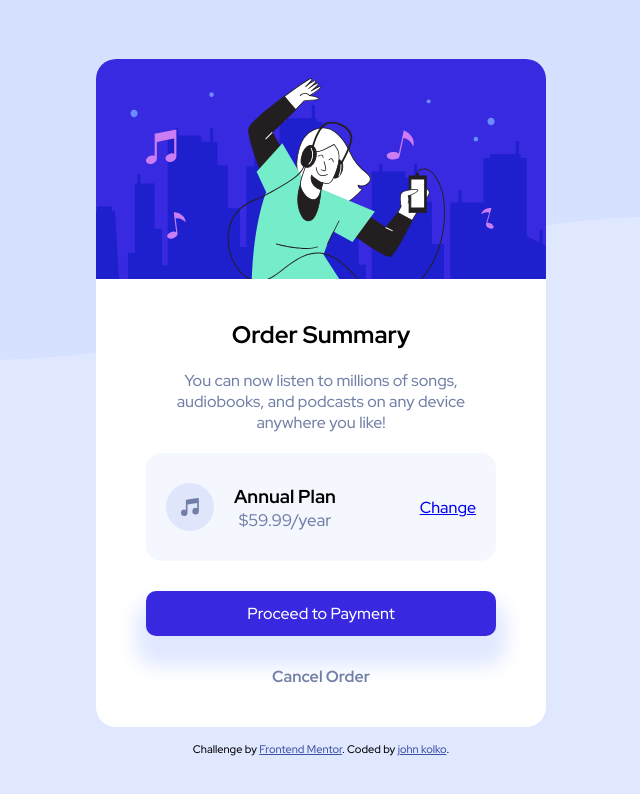
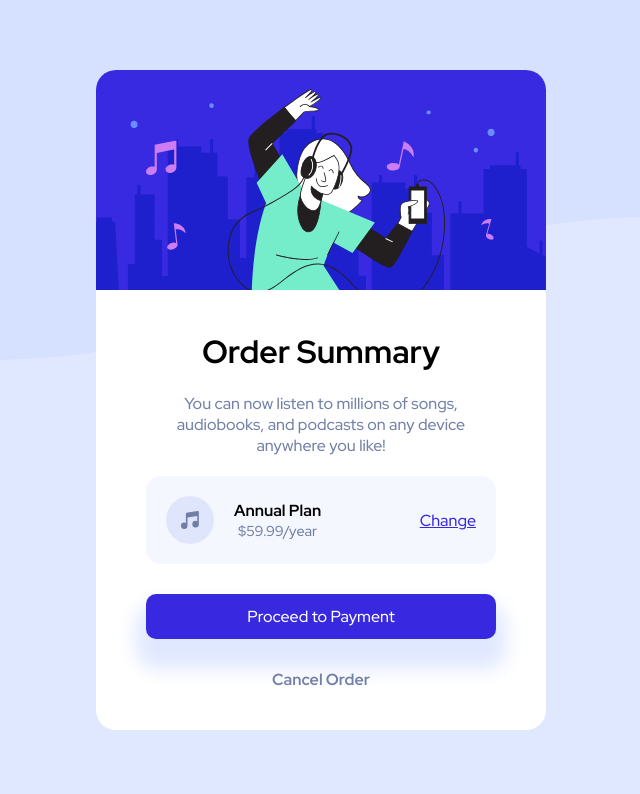
Before and after one commit to yehy/order-summrary-component-main, a plain HTML site: page index.html in a window 1280 px wide. Shown: the whole page, without its empty margins (319-959 px from the left). Drawn offline with Linux system fonts and the light colour scheme.

Commit message:
(solved-some-issues)

```diff
--- a/index.html
+++ b/index.html
@@ -29,7 +29,7 @@
       <section class="options">
         <div class="status">
           <img src="images/icon-music.svg" alt="" class="music-icon">
-          <h3 class="">Annual Plan <span class="plan">$59.99/year</span></h3>
+          <p class="annual-plan">Annual Plan <span class="plan">$59.99/year</span></p>
         </div>
         <div class="link">
           <a href="#">Change</a>
@@ -45,9 +45,5 @@
 
   </main>
 
-  <div class="attribution">
-    Challenge by <a href="https://www.frontendmentor.io?ref=challenge" target="_blank">Frontend Mentor</a>.
-    Coded by <a href="#">john kolko</a>.
-  </div>
 </body>
 </html>
--- a/main.css
+++ b/main.css
@@ -41,6 +41,10 @@ header img {
     padding: 40px 50px;
 }
 
+.main h1 {
+    font-size: 2em;
+}
+
 .discription {
     margin: 20px 0;
     color: hsl(224, 23%, 55%);
@@ -52,7 +56,7 @@ header img {
     justify-content: space-between;
     align-items: center;
     margin: 0 auto;
-    padding: 30px 20px;
+    padding: 20px 20px;
     border-radius: 15px;
 }
 
@@ -67,6 +71,12 @@ header img {
 
 .music-icon {
     margin-right: 20px;
+}
+
+.annual-plan {
+    display: block;
+    font-size: 16px;
+    font-weight: bold;
 }
 
 .plan {
@@ -105,6 +115,10 @@ header img {
 
 .cancel:hover {
     color: hsl(223, 47%, 23%);
+}
+
+.link a {
+    color: hsl(245, 75%, 52%);
 }
 
 .link a:hover {
```
